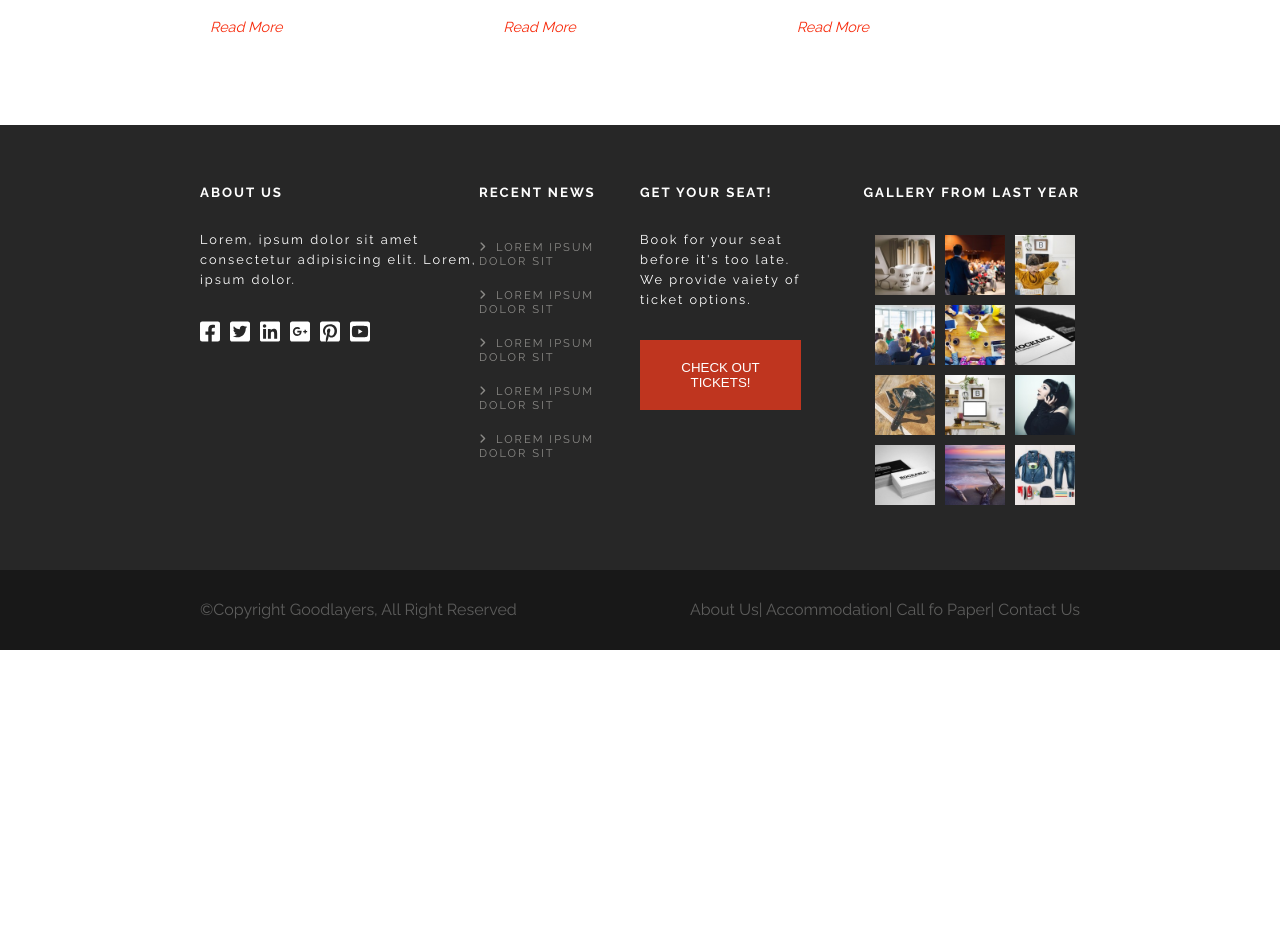
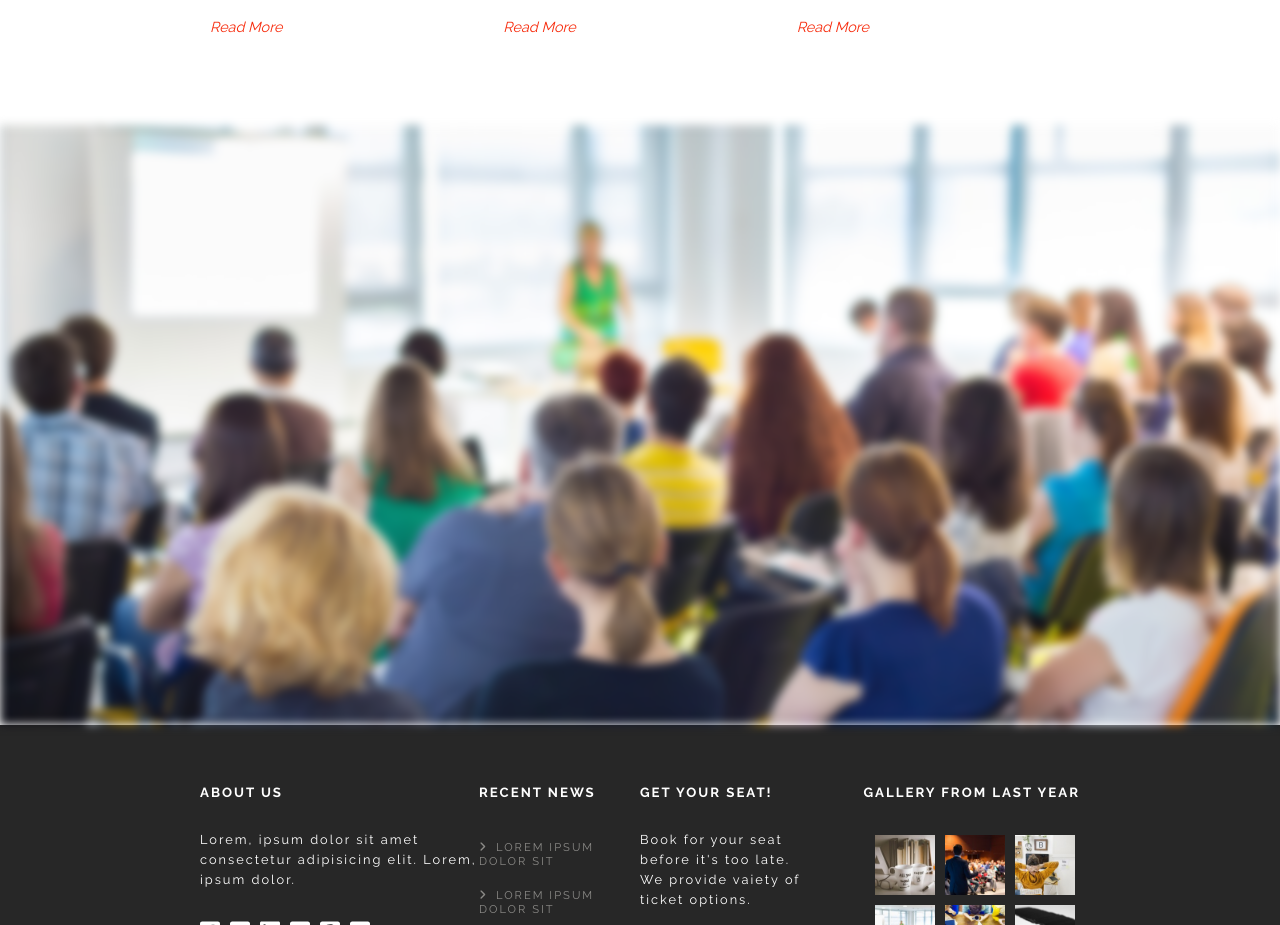
Before and after one commit to Neeiser/proj-html-vuejs, a Vue app: page / in a window 1280 px wide. Shown: the part 4100-5025 px from the top of the page. Before the commit the page ends 4750 px from the top, so only its background shows below. Built offline with nearby package versions, Linux system fonts and the light colour scheme.

Commit message:
set the ticket section

```diff
--- a/src/components/main/MainKeynote.vue
+++ b/src/components/main/MainKeynote.vue
@@ -6,6 +6,7 @@
         <SectionMapKeynote />
         <SectionLocationKeynote />
         <SectionRecentNewsKeynote />
+        <SectionTicketsKeynote />
     </main>
 </template>
 
@@ -17,6 +18,7 @@ import SectionProgramKeynote  from './main-components/SectionProgramKeynote.vue'
 import SectionMapKeynote  from './main-components/SectionMapKeynote.vue';
 import SectionLocationKeynote  from './main-components/SectionLocationKeynote.vue';
 import SectionRecentNewsKeynote  from './main-components/SectionRecentNewsKeynote.vue';
+import SectionTicketsKeynote  from './main-components/SectionTicketsKeynote.vue';
 
 
 export default {
@@ -27,7 +29,8 @@ export default {
         SectionProgramKeynote,
         SectionMapKeynote,
         SectionLocationKeynote,
-        SectionRecentNewsKeynote
+        SectionRecentNewsKeynote,
+        SectionTicketsKeynote
     }
 
 }
--- /dev/null
+++ b/src/components/main/main-components/SectionTicketsKeynote.vue
@@ -0,0 +1,29 @@
+<template>
+    <section>
+        <div class="text-vertical-centering ticket-container">
+
+        </div>
+    </section>
+</template>
+
+<script>
+export default {
+    name: 'SectionTicketsKeynote',
+}
+</script>
+
+<style lang="scss" scoped>
+@import '../../../assets/styles/style';
+
+section{
+    background-image: url('../../../assets/img/photodune-8523683-speaker-at-business-convention-and-present (1).jpg');
+    background-repeat: no-repeat;
+    background-size: cover;
+    background-position: center;
+    filter: blur(5px);
+    .ticket-container{
+        height: 600px;
+    }
+}
+
+</style>
```
